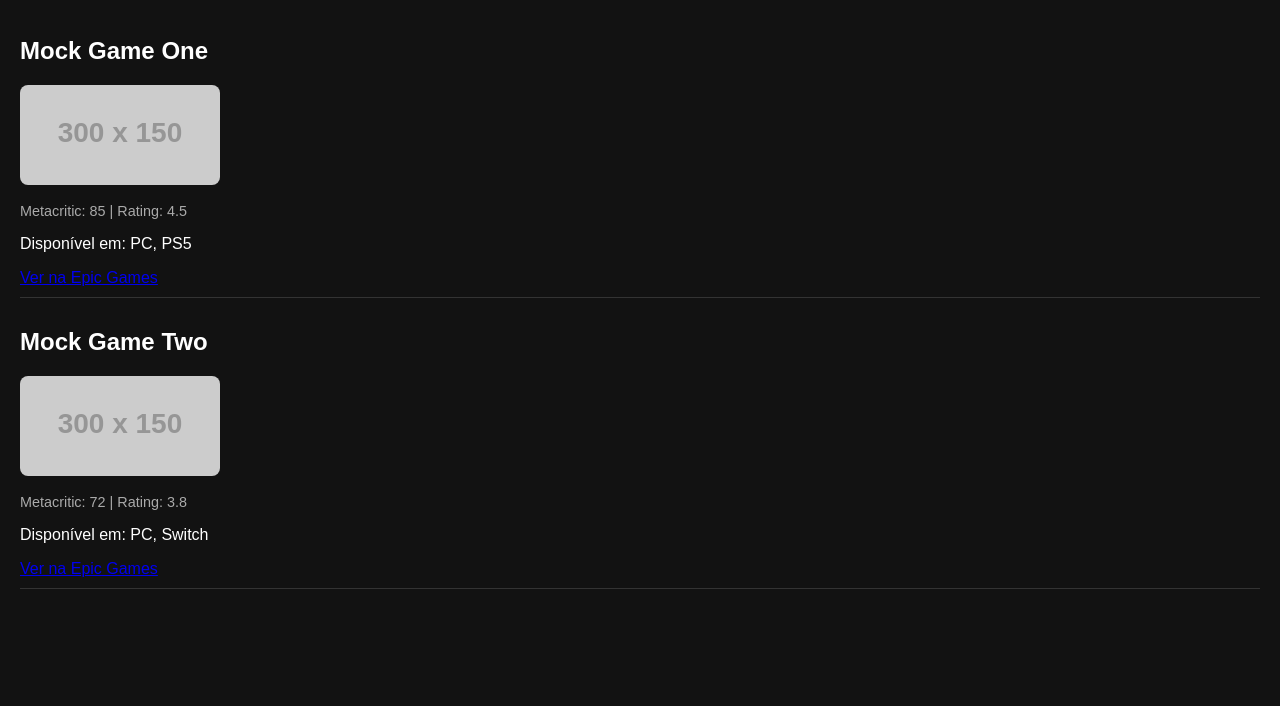
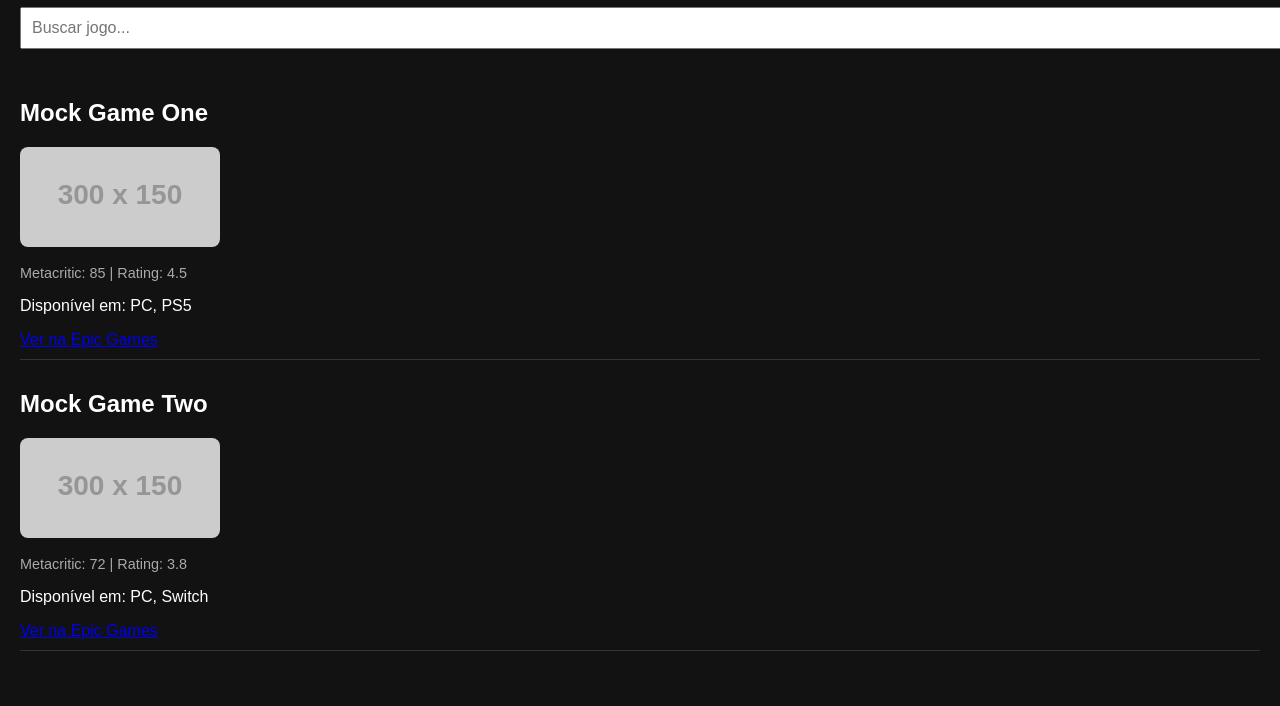
Before and after one commit to lcf-fernandes/gamesinfo, a website: page index.html in a window 1280 px wide. Shown: the part 94-800 px from the top of the page. Drawn offline with Linux system fonts and the light colour scheme; placeholder pictures from the web are drawn by us.

Commit message:
test: add search

```diff
--- a/index.html
+++ b/index.html
@@ -30,15 +30,19 @@
     </style>
 </head>
 <body>
-    <h1>🎮 Games Info</h1>
-    <div id="games"></div>
+	<h1>🎮 Games Info</h1>
+	<input type="text" id="search" placeholder="Buscar jogo..." style="width:100%;padding:10px;margin-bottom:20px;font-size:16px;">
+	<div id="games"></div>
 
     <script type="module">
-        import { GAMES_DATA } from "./data/games-data.js";
+    import { GAMES_DATA } from "./data/games-data.js";
 
-        const container = document.getElementById("games");
+    const container = document.getElementById("games");
+    const searchInput = document.getElementById("search");
 
-        GAMES_DATA.forEach(game => {
+    function renderGames(list) {
+        container.innerHTML = "";
+        list.forEach(game => {
             const div = document.createElement("div");
             div.className = "game";
             div.innerHTML = `
@@ -50,6 +54,20 @@
             `;
             container.appendChild(div);
         });
-    </script>
+    }
+
+    // Render inicial
+    renderGames(GAMES_DATA);
+
+    // Filtro de busca
+    searchInput.addEventListener("input", () => {
+        const query = searchInput.value.toLowerCase();
+        const filtered = GAMES_DATA.filter(game =>
+            game.title.toLowerCase().includes(query)
+        );
+        renderGames(filtered);
+    });
+</script>
+
 </body>
 </html>
```
